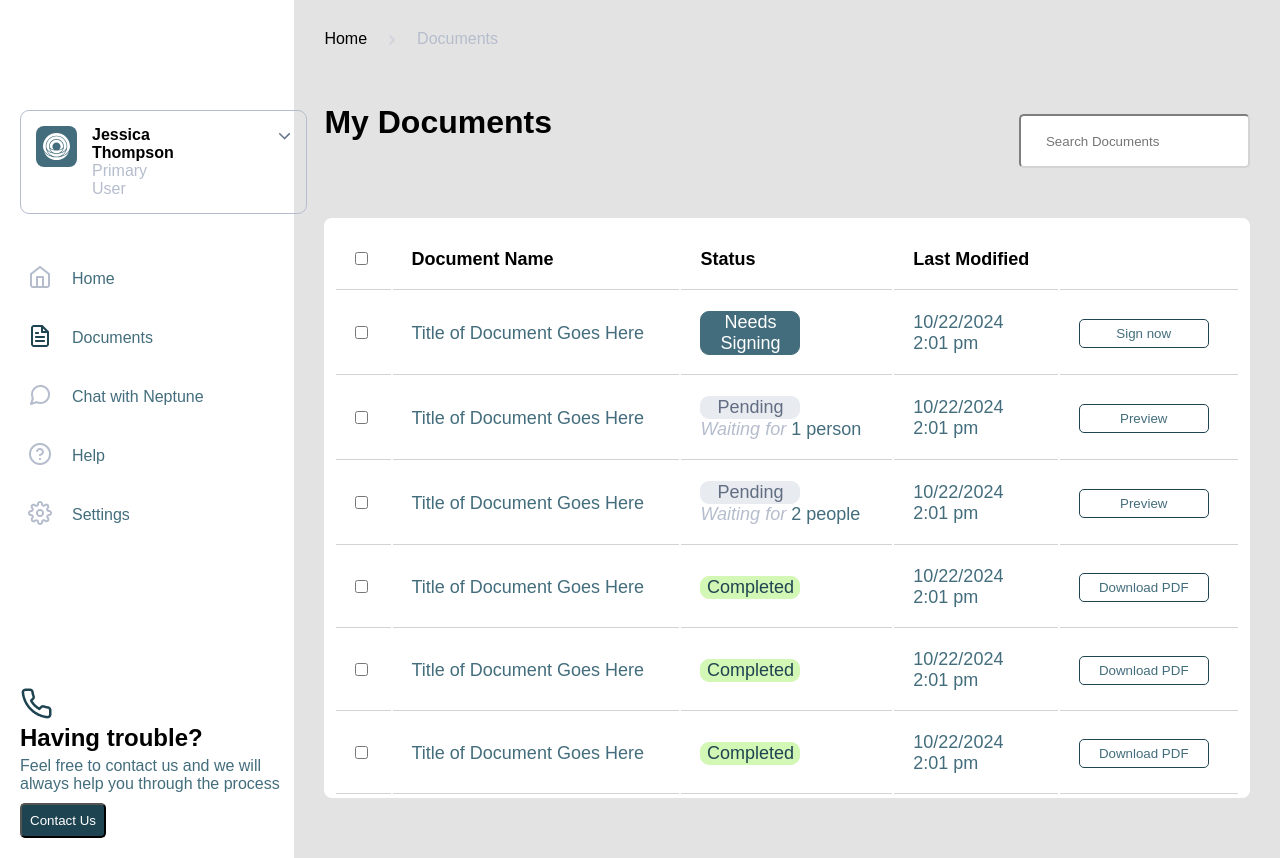
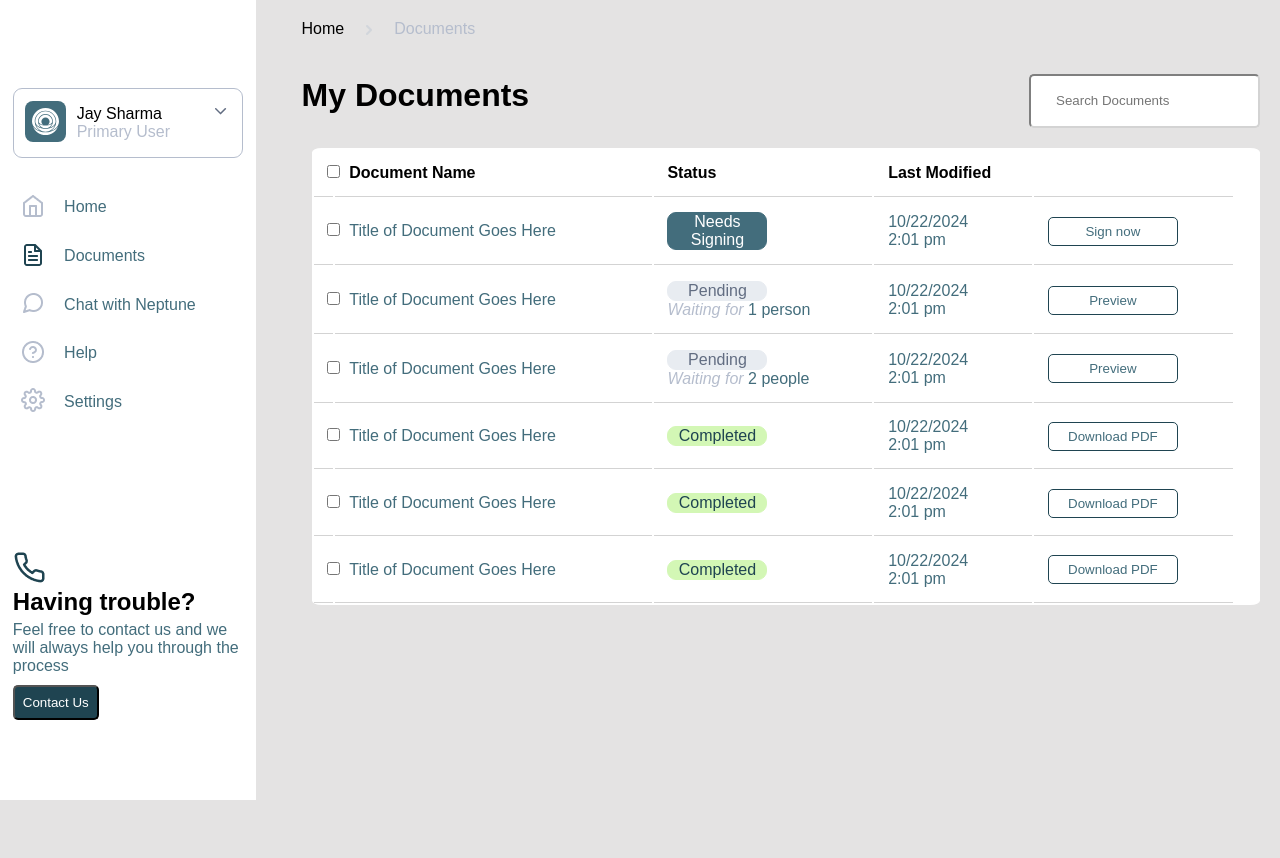
Before and after one commit to Jay-23-sharma/Frontend_Project, a plain HTML site: page frontend.html in a window 1280 px wide. After the commit the page ends 800 px from the top, so only its background shows below. Drawn offline with Linux system fonts and the light colour scheme.

Commit message:
added relative elements

```diff
--- a/frontend.html
+++ b/frontend.html
@@ -10,14 +10,19 @@
 
     <div class="main-container">
         <div class="sidebar">
+
             <div class="main">
-                <img class="image" src="Union.svg" alt="">
+                <img class="image" src="Union.svg" alt="" >
             </div>
+
             <div class="sidebar-content">
                 <div class="name-tag">
-                    <div class="logo"><img src="Group 79.svg" alt="Random logo"></div>
+                    <div class="logo" ><img class="img" src="Group 79.svg" alt="Random logo"></div>
 
-                    <div class="user"><p><b>Jessica Thompson</b><br><p class="color">Primary User</p></p></div>
+                    <div class="info">
+                        <div class="name">Jay Sharma</div>
+                        <div class="type">Primary User</div>
+                    </div>
 
                     <div class="arrow">
                         <img src="Shape.png" alt="">
@@ -52,6 +57,7 @@
                         <div class="text"><p><a href="">Settings</a></p></div>
                     </div>
                 </div>
+
                 <div class="Contact-us">
                     <img src="phone 1.png" alt="">
                     <h4 class="help-heading">Having trouble?</h4>
--- a/styles.css
+++ b/styles.css
@@ -9,70 +9,59 @@ body{
     font-family: Spline sans,sans-serif;
 }
 
-
 .main-container{
-    display:grid;
-    grid-template-columns: 23% 77%;
+    display:flex;
     height:100vh;
 }
 
-.sidebar{
-    background-color:white ;
-    display:grid;
-    padding:20px;
-}
+/* Main-content */
 
-.sidebar-content{
-    row-gap: 200px;
-}
+.main-content{
+    /* flex-grow: 1; */
+    width:80%;
+    min-width: 0;
+    align-items: flex-start;
 
-.utils{
-    margin-bottom:150px;
-}
-
-.main{
-    margin-bottom: 5%;
-    margin-top:10%;
-    align-self:center;
-}
-.name-tag{
-    display: flex;
-    column-gap: 15px;
-    border: 1px solid #B5BDCD;
-    margin-top:10%;
-    margin-bottom:15%;
-    padding: 15px;
-    border-radius: 9px;
-}
-
-.help-heading{
-    font-size:24px;
 }
 
 
-.nav{
-    margin-top:15px;
+.nav-bar{
+    display:flex;
+    margin:2%;
+    gap:15px;
+    width: 80%;
+    justify-content: left;
 }
 
-a{
-    text-decoration: none;
-    color: #436D7C;
+.title{
+    display: flex;
+    justify-content:space-between;
+    margin:2%;
+    text-align: center;
+    align-items: center;
 }
 
-a:hover{
-    background-color:#D3F7B5 ;
+.content{
+    background-color: white;
+    height:auto;
+    border-radius: 1%;;
+    color: #436D7C;
+    font-size: 100%;
+    width:95%;
+    margin: 0px 30px;
+    overflow-x: auto;
+    padding-right: 25px;
 }
 
-.help{
-    margin-top:5px;
-    margin-bottom: 10px;;
+.main-table{
+    width:100%;
+    height:300px;
 }
 
-.help-button{
-    background-color: #1F4451;
-    color: white;
-    padding:8px;
-    border-radius: 5px;
+th,td{
+    text-align: left;
+    border-bottom: 1px solid lightgray;
+    padding: 1.5%;
 }
 
 .status {
@@ -97,6 +86,121 @@ a:hover{
 }
 
 
+/* Sidebar */
+
+.sidebar{
+    width: 20%;
+    background-color:white ;
+    display:flex;
+    flex-direction: column;
+    padding:1%;
+    margin-right: 2%;
+    height: 100vh;
+    flex-shrink: 0;
+    min-width: 0;
+    overflow: hidden;
+}
+
+.main{
+    margin-bottom: 5%;
+    margin-top:10%;
+    align-self:center;
+    width: 100%;
+}
+.image{
+    width:80%;
+}
+
+.sidebar-content{
+    width: 100%;
+    white-space: normal;
+    overflow-wrap:anywhere ;
+}
+
+.name-tag{
+    display: flex;
+    column-gap: 5%;
+    border: 1px solid #B5BDCD;
+    margin-top:10%;
+    margin-bottom:10%;
+    padding:5%;
+    border-radius: 9px;
+    width: 100%;
+}
+
+.logo{
+    width: 20%;
+    align-items: center;
+}
+
+.img{
+    width: 100%;
+    align-self: center;
+}
+
+.user{
+    margin-right: 35%;
+    margin-left:1% ;
+    width: 20%;
+}
+
+.info{
+    display: flex;
+    flex-direction: column;
+    margin-right: 15%;
+    align-self: center;
+}
+
+
+.type{
+    color:#B5BDCD
+}
+
+.arrow{
+    margin-left: 2%;
+
+}
+
+
+.utils{
+    display: flex;
+    flex-direction: column;
+    margin-bottom:55%;
+    width:100%;
+}
+
+.help-heading{
+    font-size:24px;
+}
+
+
+.nav{
+    margin-top:2%;
+    width: 100%;
+    border-radius: 2%;
+}
+
+a{
+    text-decoration: none;
+    color: #436D7C;
+}
+
+a:hover{
+    background-color:#D3F7B5 ;
+}
+
+.help{
+    margin-top:5px;
+    margin-bottom: 10px;;
+}
+
+.help-button{
+    background-color: #1F4451;
+    color: white;
+    padding:8px;
+    border-radius: 5px;
+}
+
 
 .nav{
     display: flex;
@@ -104,18 +208,9 @@ a:hover{
 }
 
 .text{
-    margin:5px;
+    margin:2%;
+    font-size:100%;
 }
-
-
-
-.title{
-    display: flex;
-    justify-content:space-between;
-    margin:50px 30px;
-
-}
-
 
 
 .nav2-Documents{
@@ -124,39 +219,13 @@ a:hover{
 
 
 
-.content{
-    margin:0px 30px;
-}
+
 
 .box{
     height:10px;
     margin-top:10px;
 }
 
-.image{
-    width:300px;
-}
-
-.content{
-    background-color: white;
-    padding:10px;
-    height:580px;
-    border-radius: 8px;
-    color: #436D7C;
-    font-size: 18px;
-}
-
-.main-table{
-    width:100%;
-    height:300px;
-
-}
-
-th,td{
-    text-align: left;
-    border-bottom: 0.5px solid lightgray;
-    padding: 19px;
-}
 
 .help{
     color: #436D7C;
@@ -198,17 +267,14 @@ thead{
     color: #B5BDCD;
 }
 
-.nav-bar{
-    display:flex;
-    margin:30px;
-    gap:15px;
 
+@media screen and (max-width:700px) {
+    .main-container{
+        display: flex;
+        flex-direction: column;
+    }
+
+    .sidebar{
+        width: 100%;
+    }
 }
-
-.user{
-    margin-right: 75px;
-}
-.arrow{
-    margin-left: 15px;
-    margin-right:0px ;
-}
```
